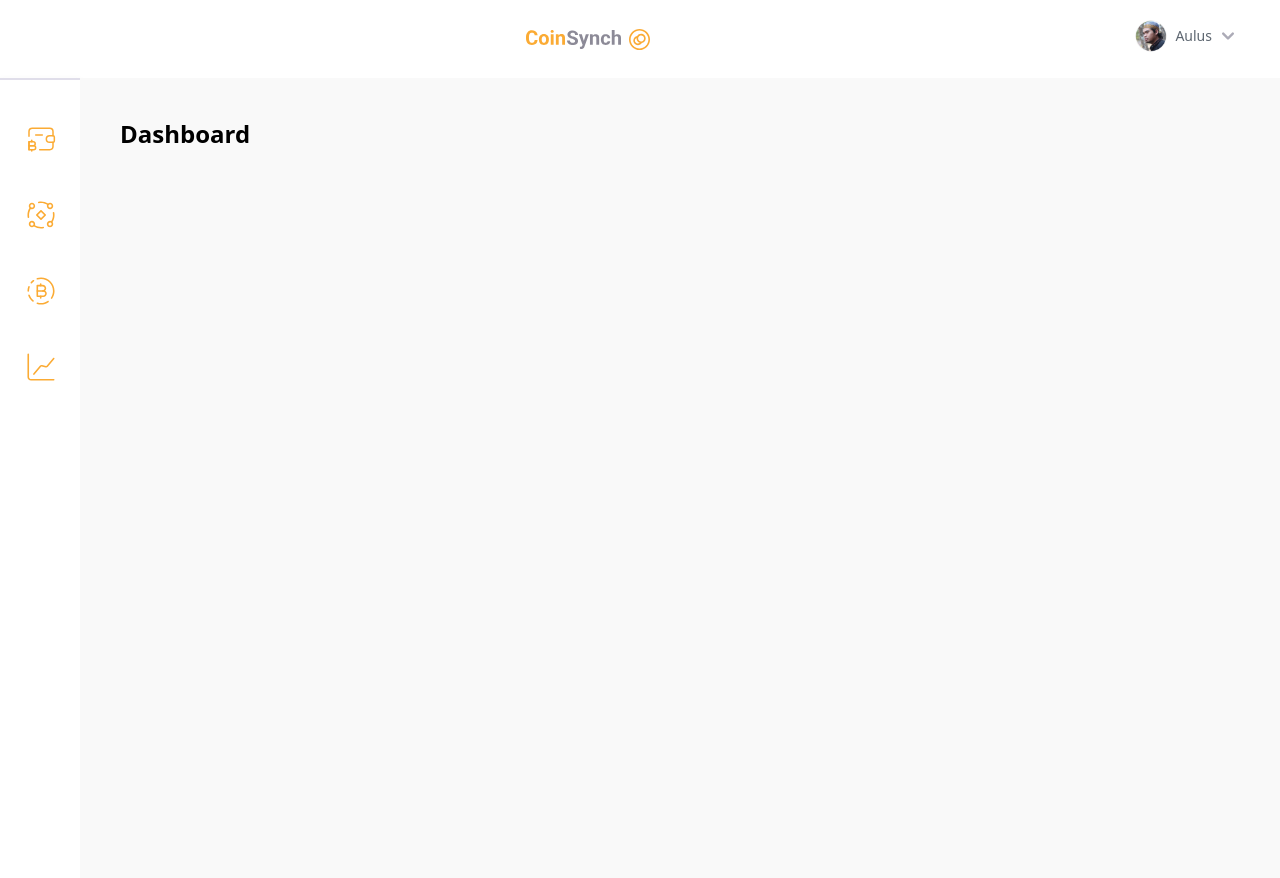
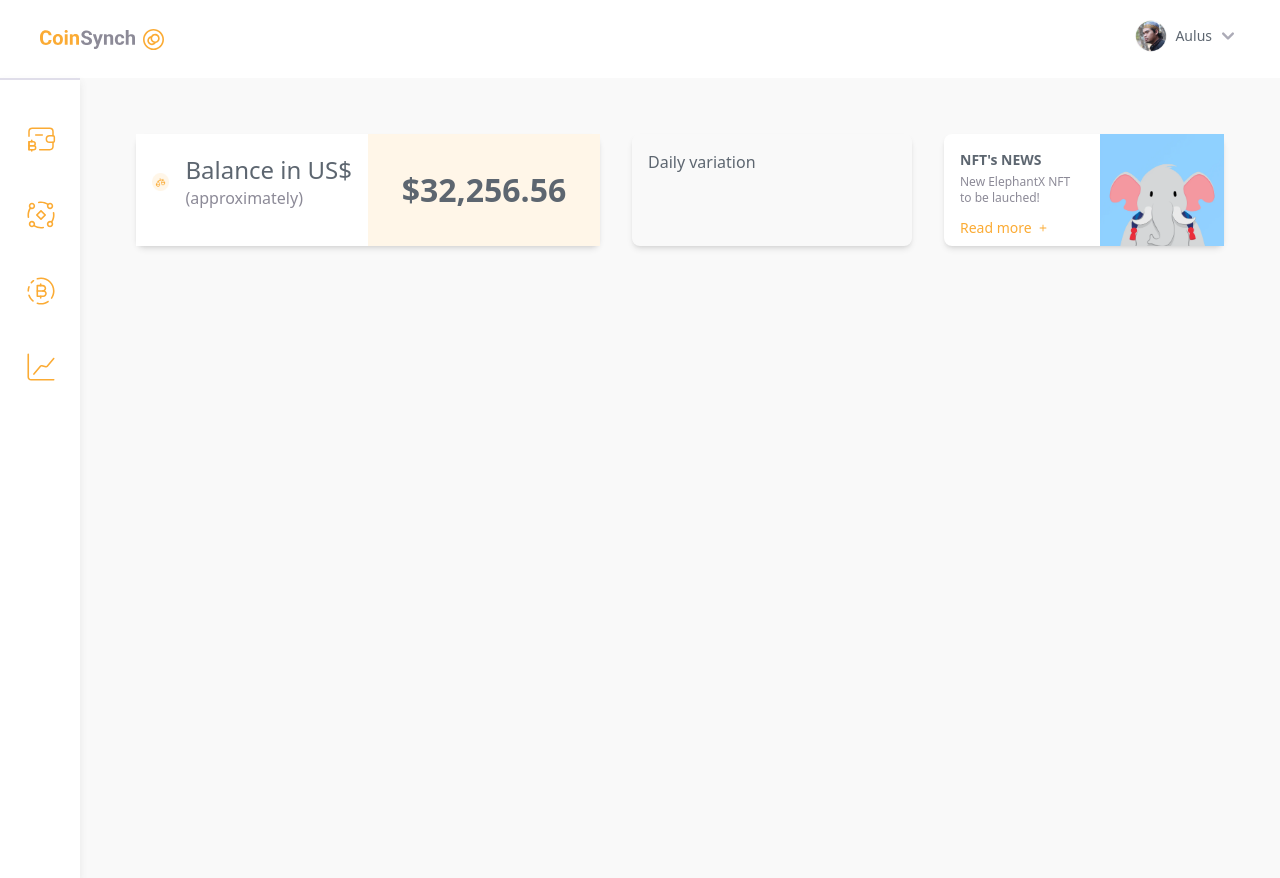
Before and after one commit to ArthurBugan/frontend-challenge-coinsynch, a Next.js app: page /dashboard in a window 1280 px wide. Built offline with nearby package versions, Linux system fonts and the light colour scheme.

Commit message:
feat: add dashboard first row

```diff
--- a/app/components/navbar/AuthNavbar.tsx
+++ b/app/components/navbar/AuthNavbar.tsx
@@ -18,7 +18,7 @@ const Navbar = () => {
   return (
     <header className="relative bg-white px-7 py-5 shadow-menu md:px-10">
       <div className="flex flex-row items-center justify-center">
-        <div className="order-2 mx-auto">
+        <div className="order-2 mx-auto lg:ml-0">
           <Logo />
         </div>
 
--- a/app/dashboard/layout.tsx
+++ b/app/dashboard/layout.tsx
@@ -1,5 +1,10 @@
 import AuthNavbar from "@components/navbar/AuthNavbar";
 import Sidebar from "./Sidebar";
+
+export const metadata = {
+  title: "CoinSynch Dashboard",
+  description: "The best place to manage your crypto!",
+};
 
 export default function DashboardLayout({
   children,
--- a/app/dashboard/page.tsx
+++ b/app/dashboard/page.tsx
@@ -1,8 +1,67 @@
+import Image from "next/image";
+import { BsPlus } from "react-icons/bs";
+
+import balance from "../../public/images/balance.webp";
+
 export default function Dashboard() {
   return (
-    <div className="relative flex-1 bg-[#F9F9F9] p-10 text-2xl font-bold">
-      {" "}
-      Dashboard
+    <div className="flex-1 bg-[#F9F9F9] p-14">
+      <div className="mb-8 grid auto-rows-fr grid-cols-4 gap-x-8 gap-y-6 lg:h-28 lg:grid-cols-[2fr,280px,280px]">
+        <div className="col-span-4 rounded-lg shadow-md lg:col-span-1">
+          <div className="grid h-full grid-cols-2">
+            <div className="bg-white p-2 md:p-4">
+              <div className="flex flex-row items-center justify-center gap-x-4 md:justify-start">
+                <div className="h-8 w-8 md:h-16 md:w-16">
+                  <Image
+                    className="h-8 w-8 object-contain md:h-16 md:w-16"
+                    alt="Balance Logo"
+                    src={balance}
+                  />
+                </div>
+                <div className="flex-1">
+                  <h4 className="hidden whitespace-nowrap md:inline">
+                    Balance in US$
+                  </h4>
+                  <p className="block md:hidden">
+                    Balance <span className="hidden sm:block">in US$</span>
+                  </p>
+                  <p className="block text-secondary-500 sm:hidden">in US$</p>
+                  <p className="hidden text-secondary-500 md:block">
+                    (approximately)
+                  </p>
+                </div>
+              </div>
+            </div>
+            <div className="flex flex-1 flex-row items-center justify-center bg-primary-100 p-2 md:p-4">
+              <h3 className="hidden font-bold md:block">$32,256.56</h3>
+              <p className="block font-bold md:hidden">$32,256.56</p>
+            </div>
+          </div>
+        </div>
+
+        <div className="col-span-2 flex flex-row rounded-lg p-2 shadow-md md:p-4 lg:col-span-1">
+          <p>Daily variation</p>
+        </div>
+
+        <div className="col-span-2 flex flex-row rounded-lg bg-white shadow-md lg:col-span-1">
+          <div className="flex-1  p-2 md:p-4">
+            <div className="flex flex-col">
+              <label className="font-bold">NFT's NEWS</label>
+              <small className="mb-3 mt-1 leading-4 text-secondary-500">
+                New ElephantX NFT to be lauched!
+              </small>
+              <a
+                href="#"
+                className="flex flex-row items-center text-primary-500"
+              >
+                <span className="mr-1">Read more</span>
+                <BsPlus />
+              </a>
+            </div>
+          </div>
+          <div className="flex-1 bg-[url('/images/elephant.webp')] bg-cover bg-center bg-no-repeat"></div>
+        </div>
+      </div>
     </div>
   );
 }
```
Also changed, not shown: public/images/balance.webp (added), public/images/elephant.webp (added).
